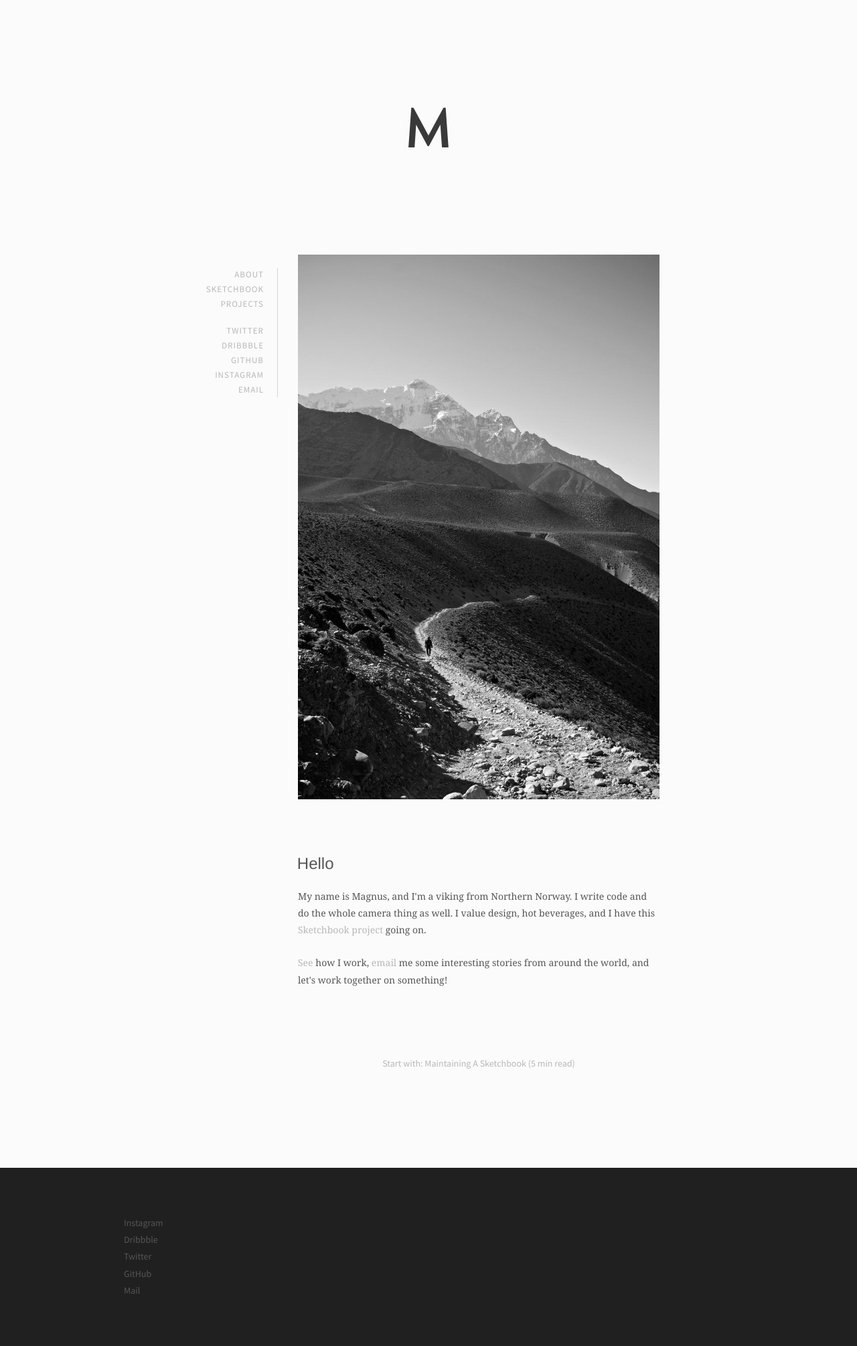
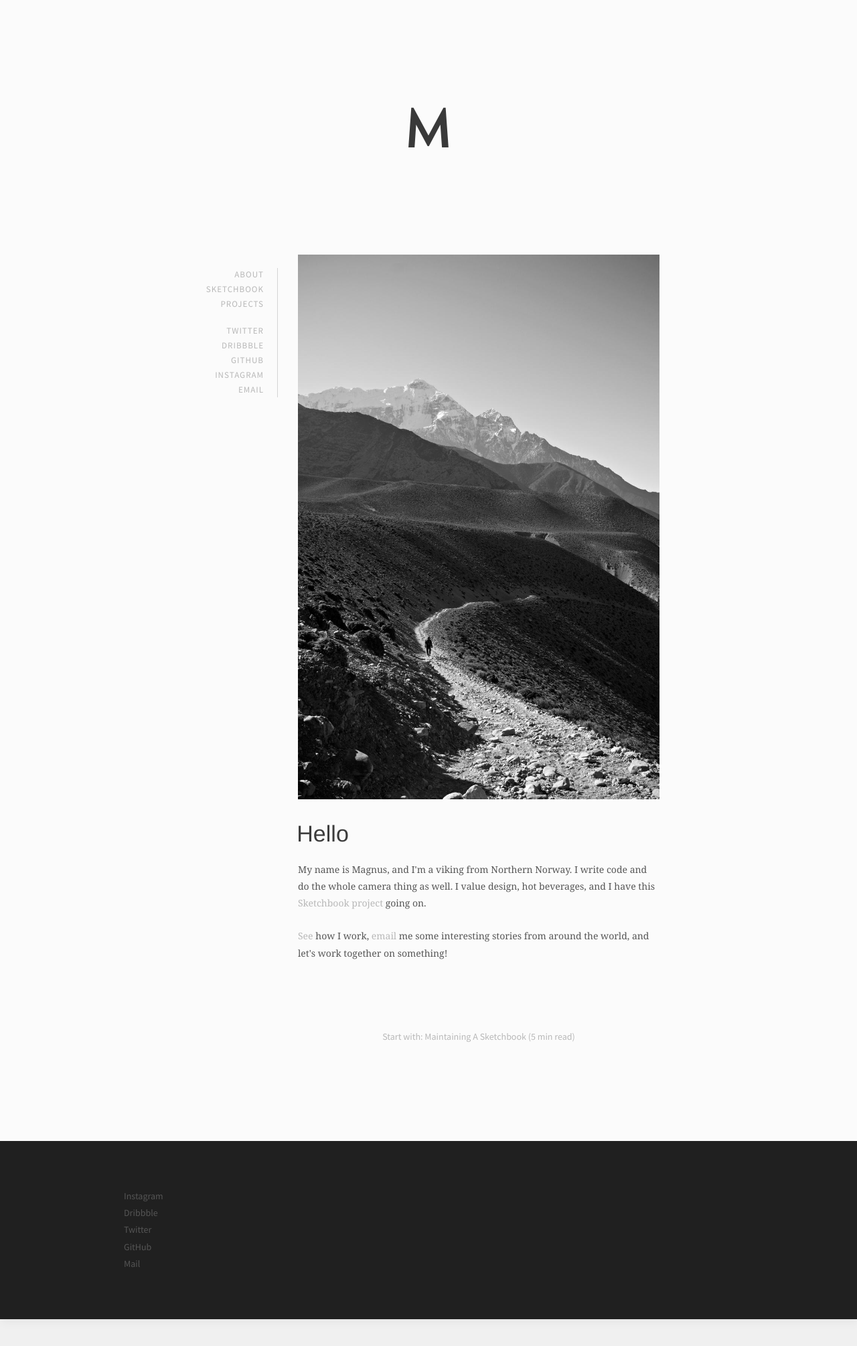
Before and after one commit to partcoffee/partcoffee.github.io, a Jekyll site: the page built from index.html, in a window 1280 px wide. Shown: the whole page at 67% size. Built offline with Jekyll 4.4.1, drawn with Linux system fonts in a browser that asks for light colours; after the commit the page ends 1969 px from its top, so only the background shows below that.

Commit message:
Testing local error

```diff
--- a/index.html
+++ b/index.html
@@ -3,7 +3,7 @@
 ---
 
 <img class="cover" src="../img/assets/cover.jpg" alt="Cover image">
-<h2 class="first-type">Hello</h2>
+<h1 class="first-type">Hello</h1>
 <p>My name is Magnus, and I'm a viking from Northern Norway. I write code and do the whole camera thing as well. I value design, hot beverages, and I have this <a href="/sketchbook">Sketchbook project</a> going on.</p>
 
 <p><a href="/about">See</a> how I work, <a href="mailto:website.magnusskare@gmail.com">email</a> me some interesting stories from around the world, and let's work together on something!</p>
```
